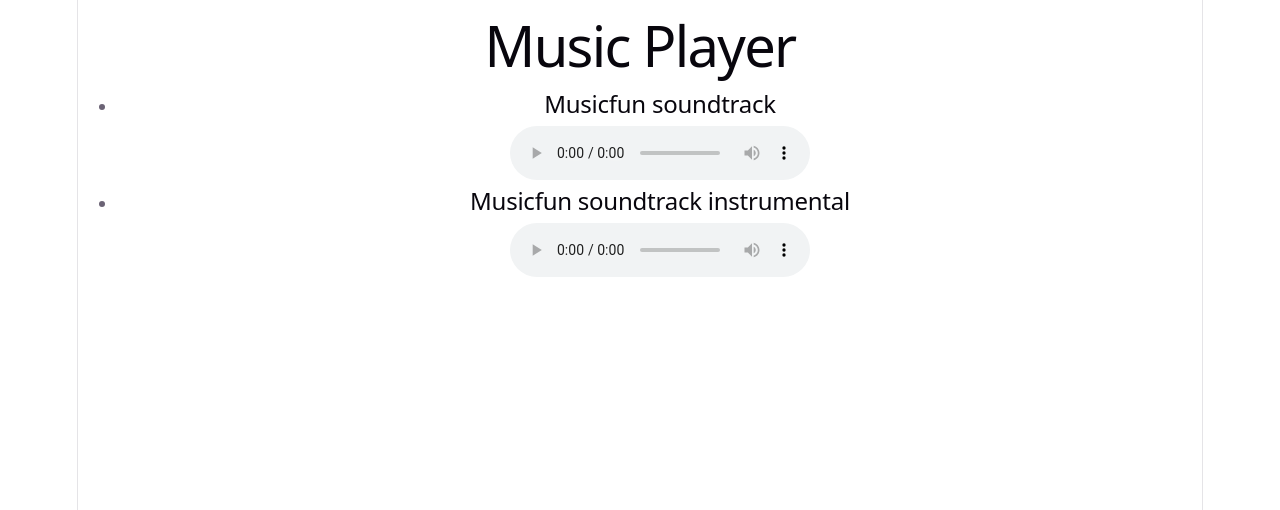
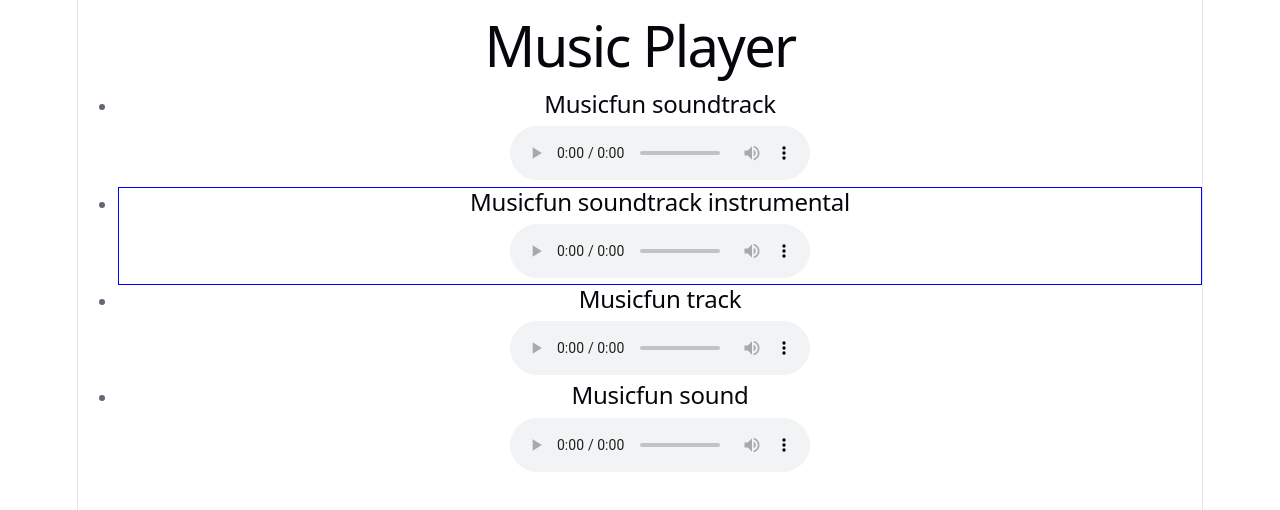
Before and after one commit to AleksandrKompanetc/music-player, a React (Vite) app in the folder music-player/: page / in a window 1280 px wide. Shown: the top 510 px of the page. Built offline with nearby package versions, Linux system fonts and the light colour scheme.

Commit message:
Add track selection and styling to music player

```diff
--- a/music-player/src/App.tsx
+++ b/music-player/src/App.tsx
@@ -1,9 +1,10 @@
 import './App.css'
 
-// const tracks = null
 const tracks = [
     {id: '1', title: 'Musicfun soundtrack', src: 'https://musicfun.it-incubator.app/api/samurai-way-soundtrack.mp3'},
-    {id: '2',title: 'Musicfun soundtrack instrumental', src: 'https://musicfun.it-incubator.app/api/samurai-way-soundtrack.mp3'}
+    {id: '2', isSelected: true, title: 'Musicfun soundtrack instrumental', src: 'https://musicfun.it-incubator.app/api/samurai-way-soundtrack.mp3'},
+    {id: '1', title: 'Musicfun track', src: 'https://musicfun.it-incubator.app/api/samurai-way-soundtrack.mp3'},
+    {id: '1', title: 'Musicfun sound', src: 'https://musicfun.it-incubator.app/api/samurai-way-soundtrack.mp3'}
   ]
 
 export function App() {
@@ -27,7 +28,7 @@ export function App() {
       <h1>Music Player</h1>
       <ul>
         {tracks.map( t => (
-          <li key={t.id}>
+          <li key={t.id} style={{ border: t.isSelected ? '1px solid blue' : ''}}>
             <h2>{t.title}</h2>
             <audio src={t.src} controls></audio>
           </li>
```
Also changed, not shown: 1 other file (tests, documents, lock files or other folders).
